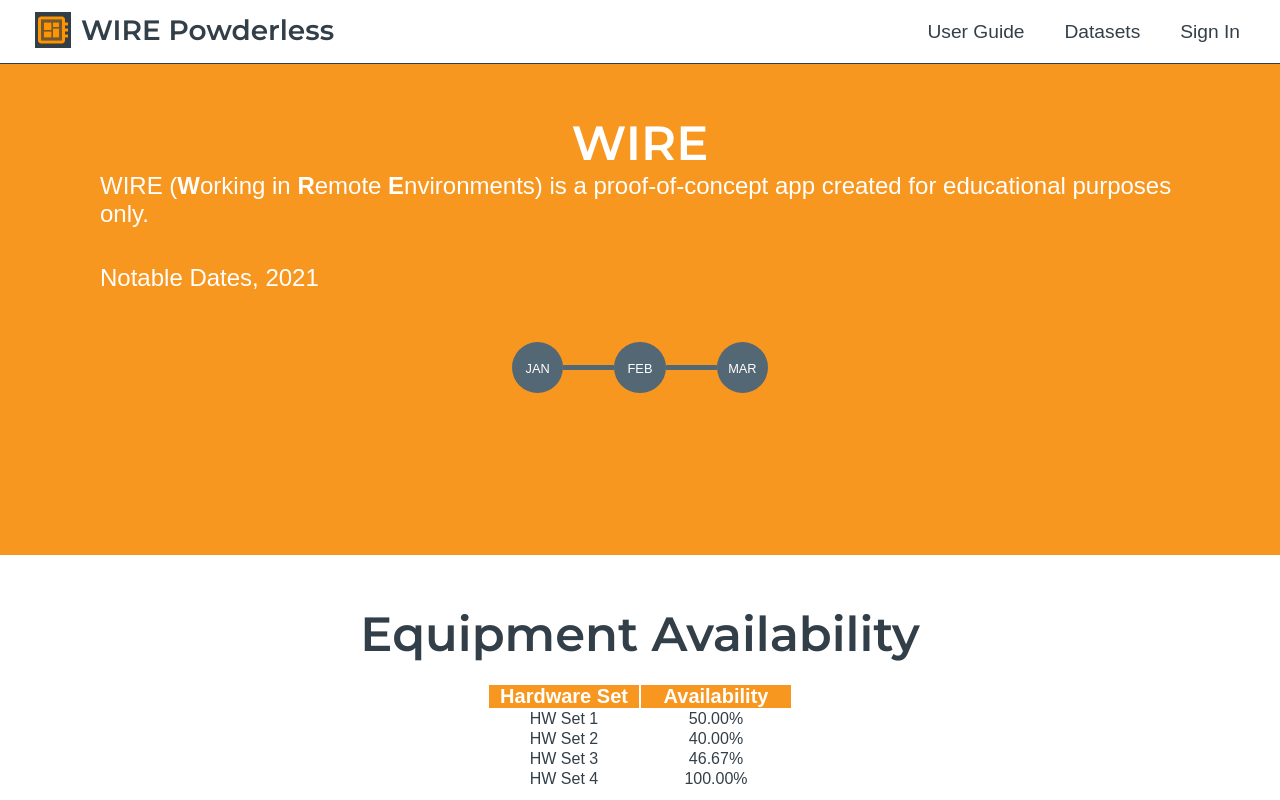
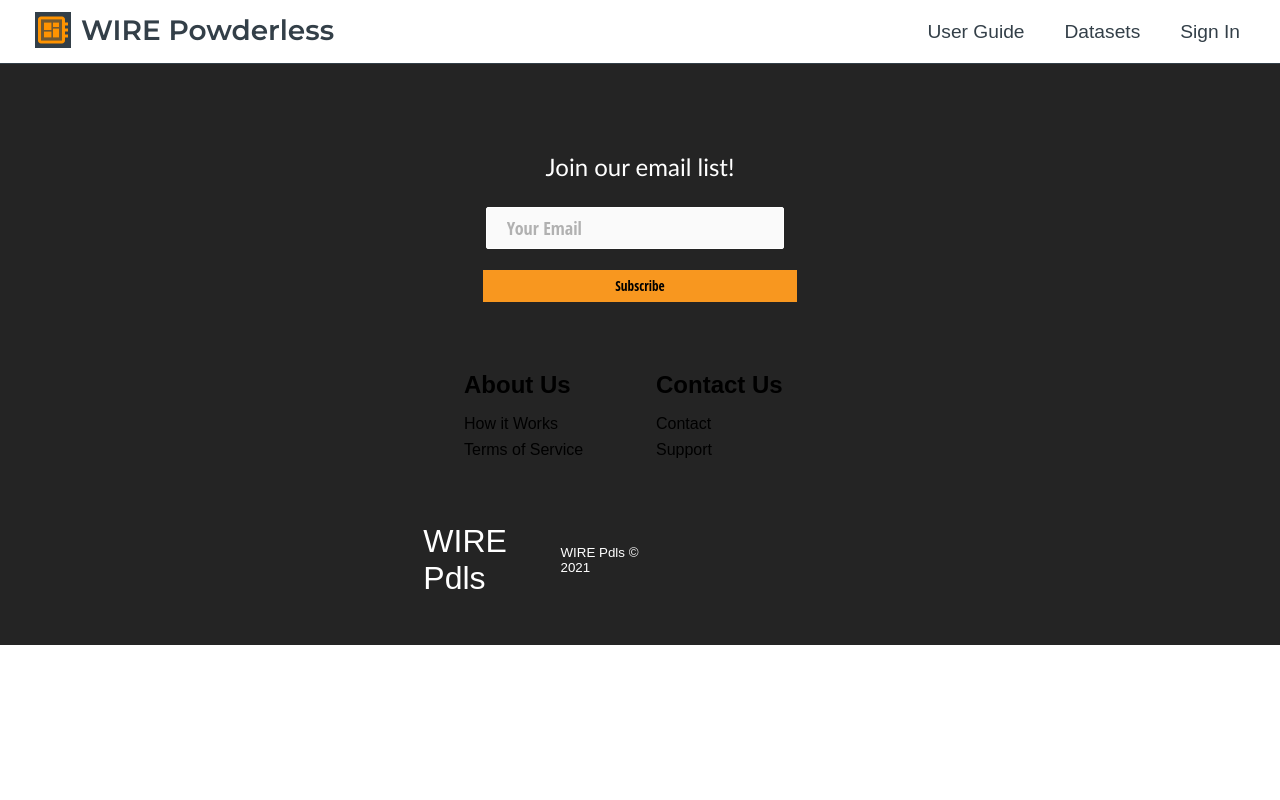
Before and after one commit to sohaibi/EE461L-Project, a React (Create React App) app in the folder Frontend/: page /link2 in a window 1280 px wide. Shown: the top 800 px of the page. Built offline with nearby package versions, Linux system fonts and the light colour scheme.

Commit message:
delete one sentence to fix routing problem

```diff
--- a/Frontend/src/App.js
+++ b/Frontend/src/App.js
@@ -20,12 +20,10 @@ function App() {
       <Router>
         <Header />
         <Switch>
-          <Route path="/"><Home /></Route>
           <Route path="/" exact component={Home} />
           <Route path='/guide' component={UserGuide} />
           <Route path='/datasets' component={Datasets} />
           <Route path='/login' component={Login} />
-          <Route path='/register' component={Register} />
         </Switch>
         <Footer />
       </Router>
```
